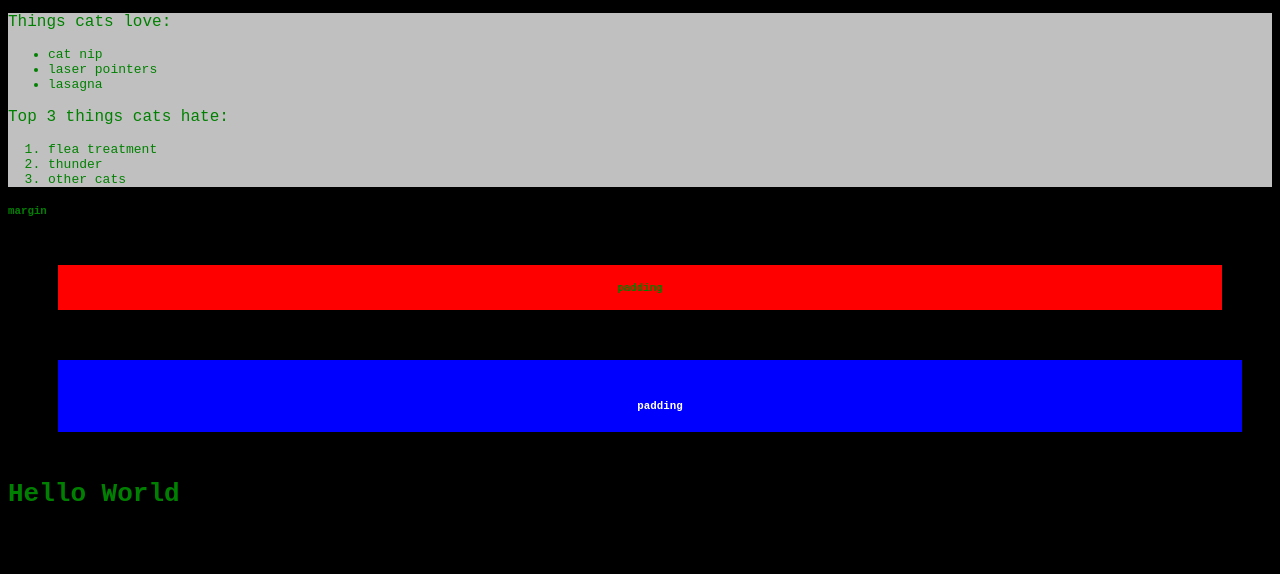
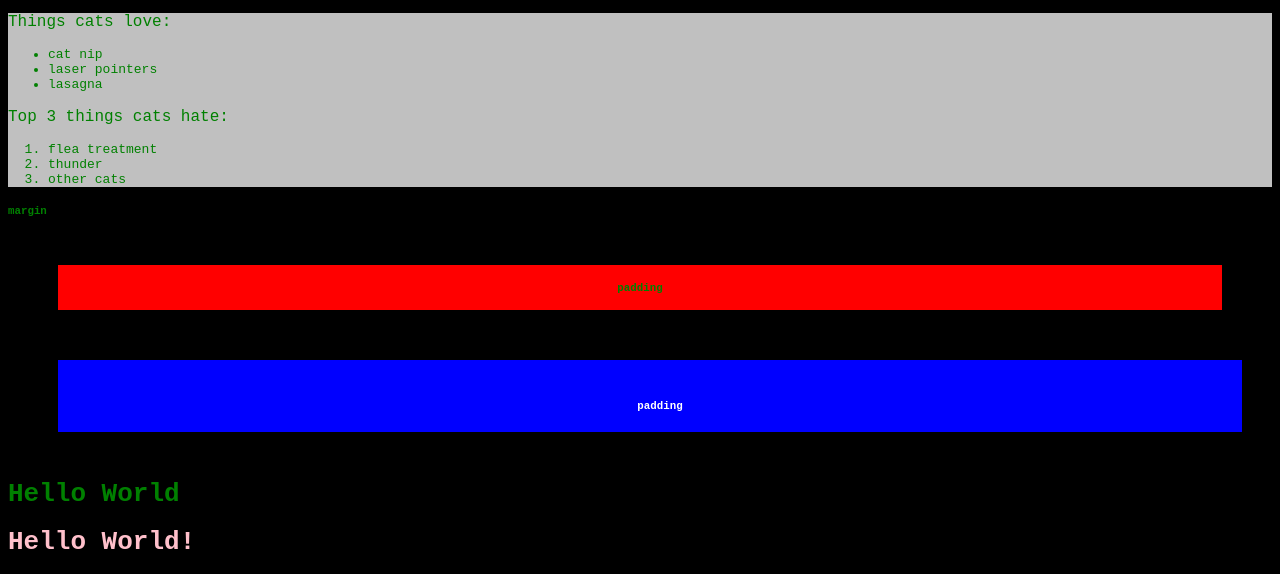
Before and after one commit to Soundryacedcoss/Css-Hands-on, a plain HTML site: page Index.html in a window 1280 px wide. Shown: the part 415-989 px from the top of the page. Before the commit the page ends 942 px from the top, so only its background shows below. Drawn offline with Linux system fonts and the light colour scheme.

Commit message:
Prioritize One Style Over Another

```diff
--- a/Index.html
+++ b/Index.html
@@ -52,4 +52,5 @@
   <h5 class="box blue-box">padding</h5>
 </div>
 <h1>Hello World</h1>
+<h1 class="pink-text">Hello World!</h1>
 </html>
--- a/style.css
+++ b/style.css
@@ -94,3 +94,6 @@ h2 {
     color: green;
     font-family: monospace;
   }
+  .pink-text{
+    color:pink;
+  }
```
